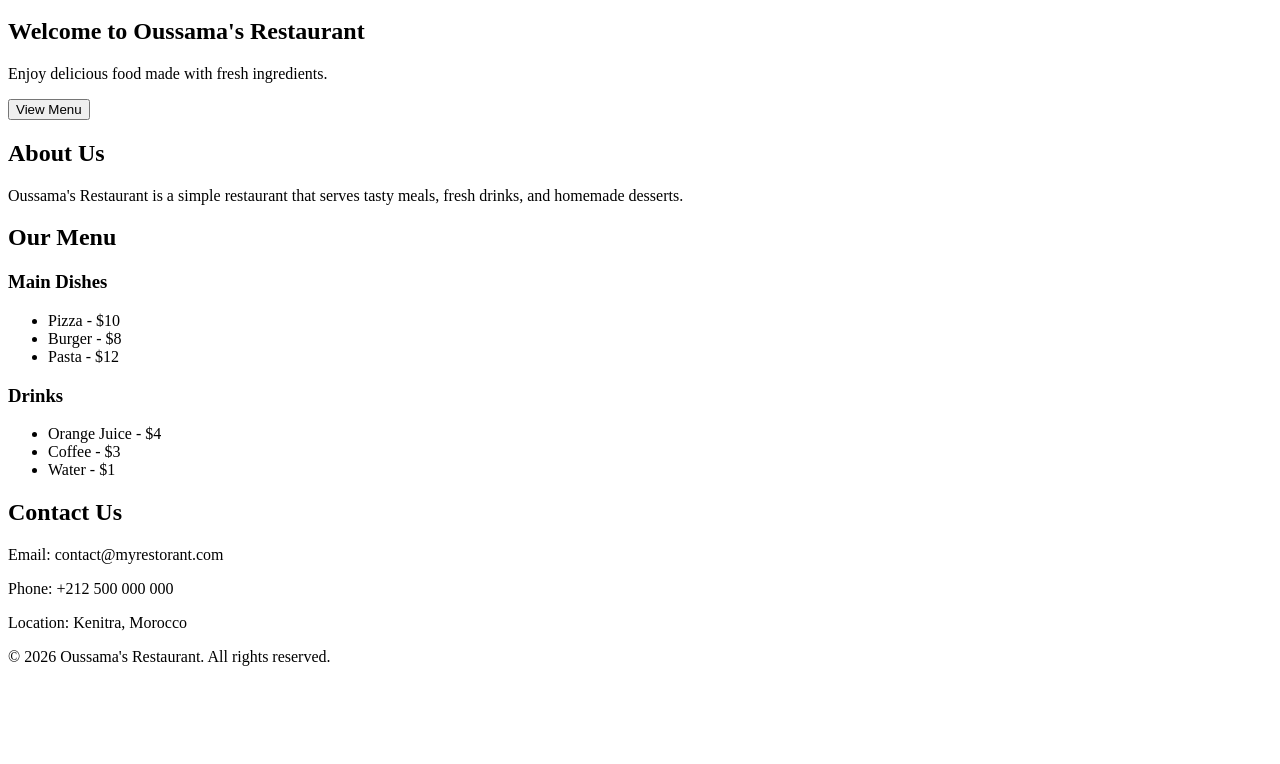
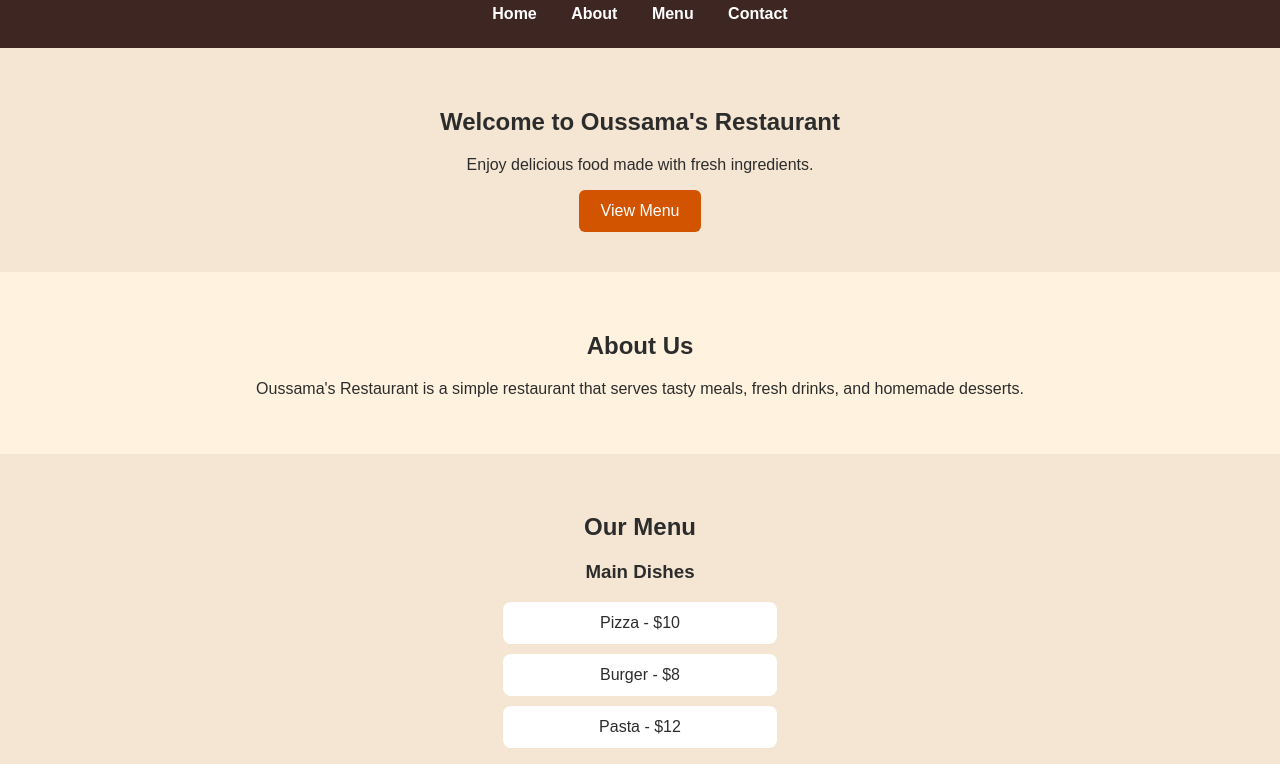
Before and after one commit to oussamalakhili5/restaurant-website, a plain HTML site: page index.html in a window 1280 px wide. Shown: the part 100-864 px from the top of the page. Before the commit the page ends 800 px from the top, so only its background shows below. Drawn offline with Linux system fonts and the light colour scheme.

Commit message:
Improve website colors

```diff
--- a/index.html
+++ b/index.html
@@ -4,6 +4,7 @@
     <meta charset="UTF-8">
     <meta name="viewport" content="width=device-width, initial-scale=1.0">
     <title>Restaurant Website</title>
+    <link rel="stylesheet" href="style.css">
 </head>
 <body>
 
--- a/style.css
+++ b/style.css
@@ -0,0 +1,80 @@
+body {
+    font-family: Arial, sans-serif;
+    margin: 0;
+    padding: 0;
+    background-color: #FFF3E0;
+    color: #2C2C2C;
+}
+
+header {
+    background-color: #3E2723;
+    color: #FFFFFF;
+    padding: 25px;
+    text-align: center;
+}
+
+nav a {
+    color: #FFFFFF;
+    text-decoration: none;
+    margin: 0 15px;
+    font-weight: bold;
+}
+
+nav a:hover {
+    color: #D35400;
+}
+
+section {
+    padding: 40px;
+    text-align: center;
+}
+
+#home {
+    background-color: #F5E6D3;
+}
+
+#about {
+    background-color: #FFF3E0;
+}
+
+#menu {
+    background-color: #F5E6D3;
+}
+
+#contact {
+    background-color: #FFF3E0;
+}
+
+button {
+    background-color: #D35400;
+    color: #FFFFFF;
+    border: none;
+    padding: 12px 22px;
+    cursor: pointer;
+    font-size: 16px;
+    border-radius: 6px;
+}
+
+button:hover {
+    background-color: #A04000;
+}
+
+ul {
+    list-style: none;
+    padding: 0;
+}
+
+li {
+    background-color: #FFFFFF;
+    margin: 10px auto;
+    padding: 12px;
+    width: 250px;
+    border-radius: 8px;
+}
+
+footer {
+    background-color: #3E2723;
+    color: #FFFFFF;
+    text-align: center;
+    padding: 15px;
+}
```
